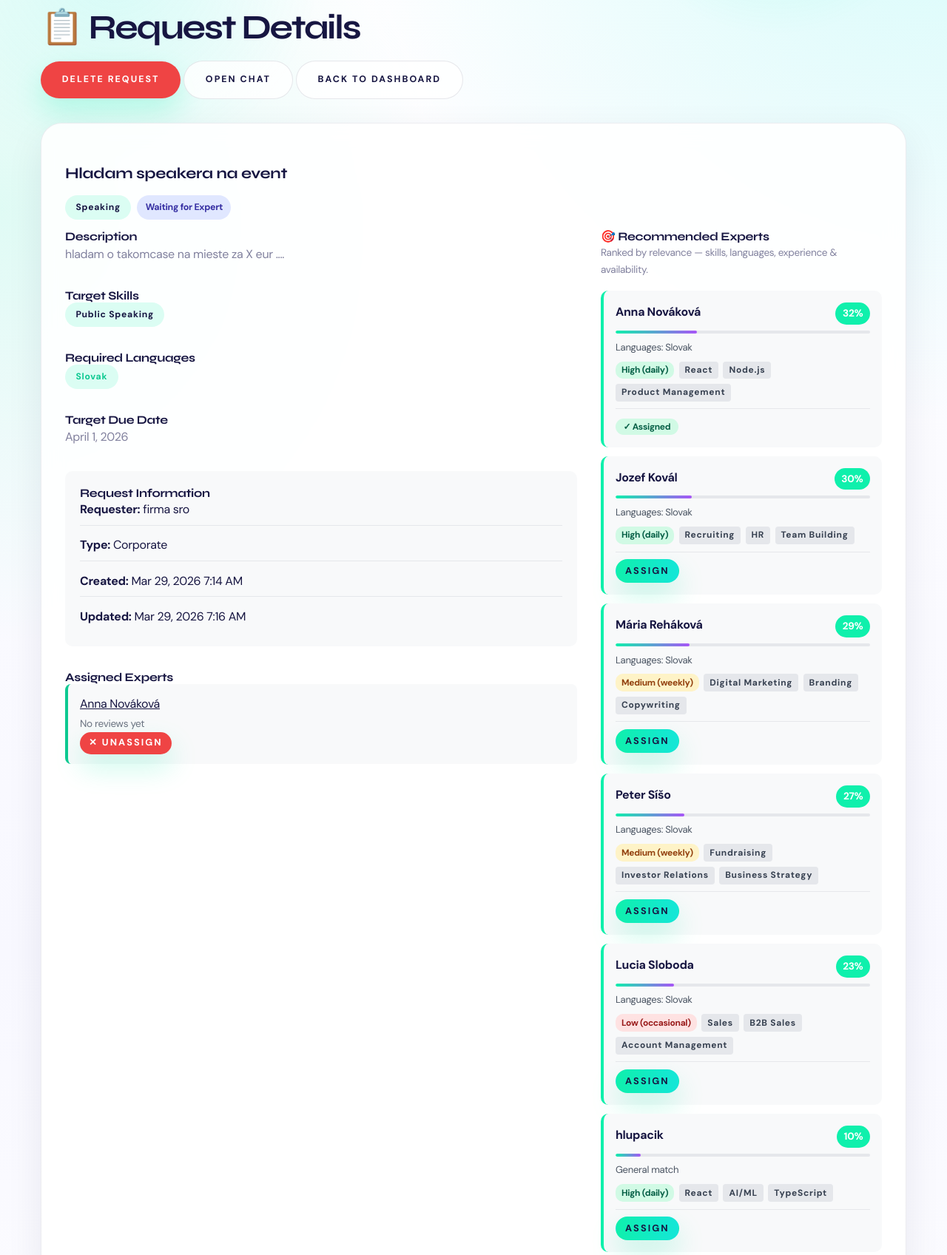
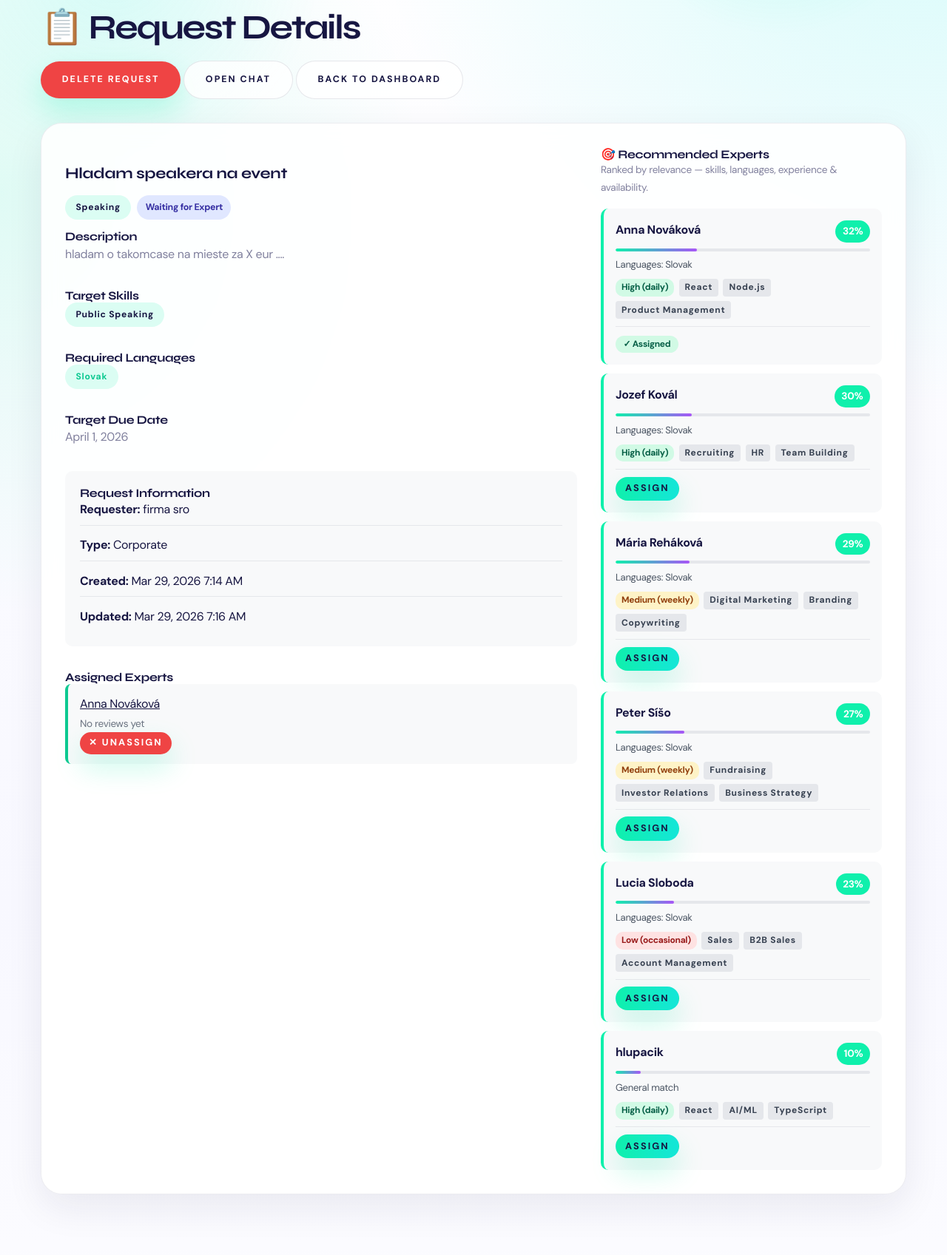
Before and after one commit to Lukrex/hackathon2026, a Django app: page /request/31/ in a window 1280 px wide. Shown: the part 247-1944 px from the top of the page at 74% size. Run offline with Django 4.2, Linux system fonts and the light colour scheme; a user stored in the database is signed in; data comes from the database, SQL or seed files in the repository; data that the repository does not hold is empty.

Commit message:
blank space above recomms removed

```diff
--- a/server/templates/request_detail.html
+++ b/server/templates/request_detail.html
@@ -28,7 +28,10 @@
         </div>
 
         <div class="card">
-            <div class="card-header">
+            <div class="card-body">
+                <div class="detail-two-col">
+                    <!-- LEFT: description + request meta -->
+                    <div class="detail-left">
                         <div class="request-header-top">
                             <div>
                                 <h3 class="mb-1">{{ request.title }}</h3>
@@ -52,12 +55,7 @@
                                 </div>
                             </div>
                         </div>
-            </div>
 
-            <div class="card-body">
-                <div class="detail-two-col">
-                    <!-- LEFT: description + request meta -->
-                    <div class="detail-left">
                         <h4>Description</h4>
                         <p class="mb-4 request-description-text">{{ request.description }}</p>
 
@@ -323,10 +321,6 @@
     align-items: start;
 }
 
-.detail-left {}
-
-.detail-right {}
-
 /* Admin assign panel */
 .admin-assign-panel {
     background: #fff8e1;
@@ -381,8 +375,6 @@
 }
 
 /* Recommended experts list (vertical in right column) */
-.rec-experts-panel {}
-
 .rec-experts-list {
     display: flex;
     flex-direction: column;
```
Lines whose indentation alone changed are shown as unchanged.
